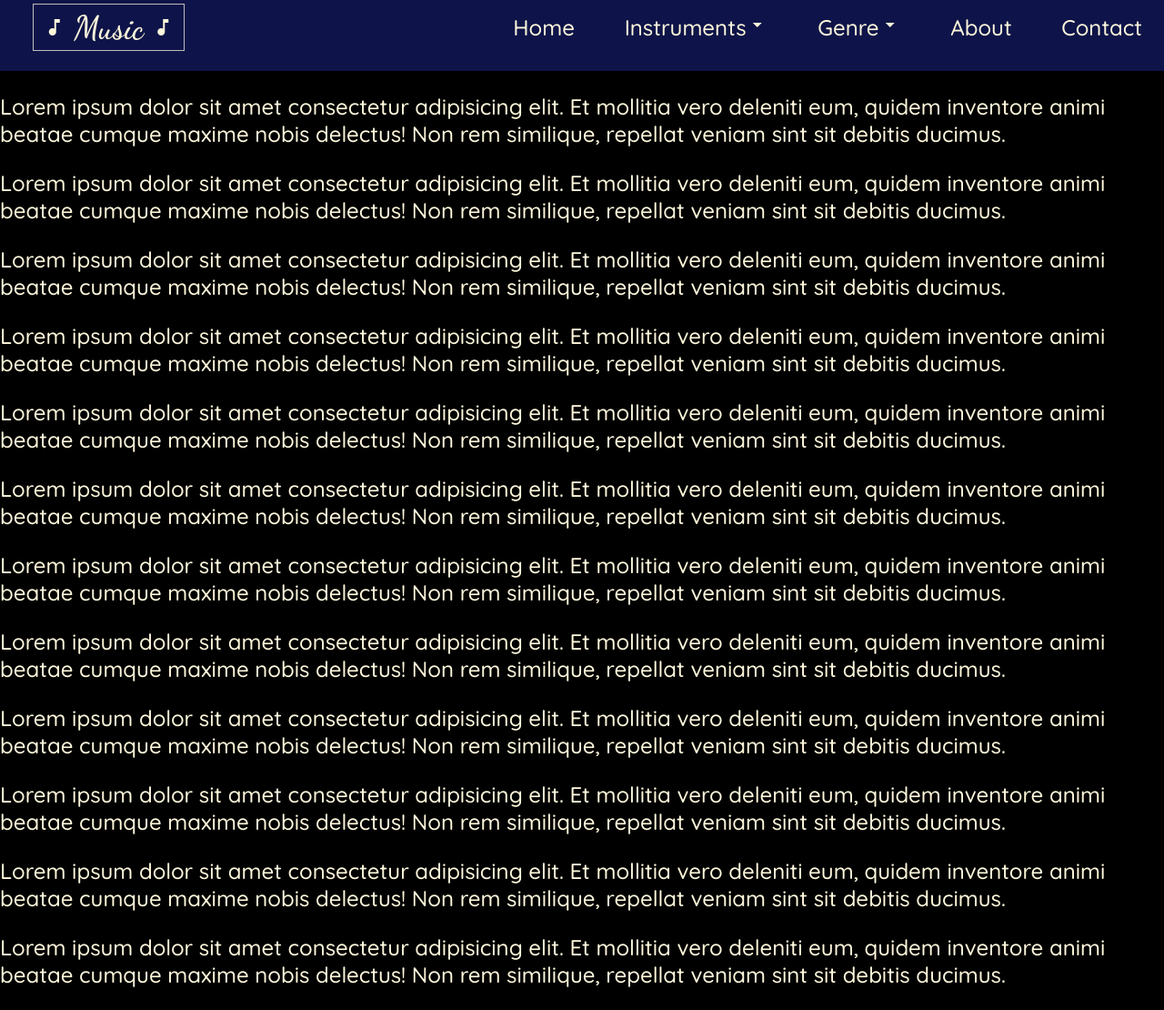
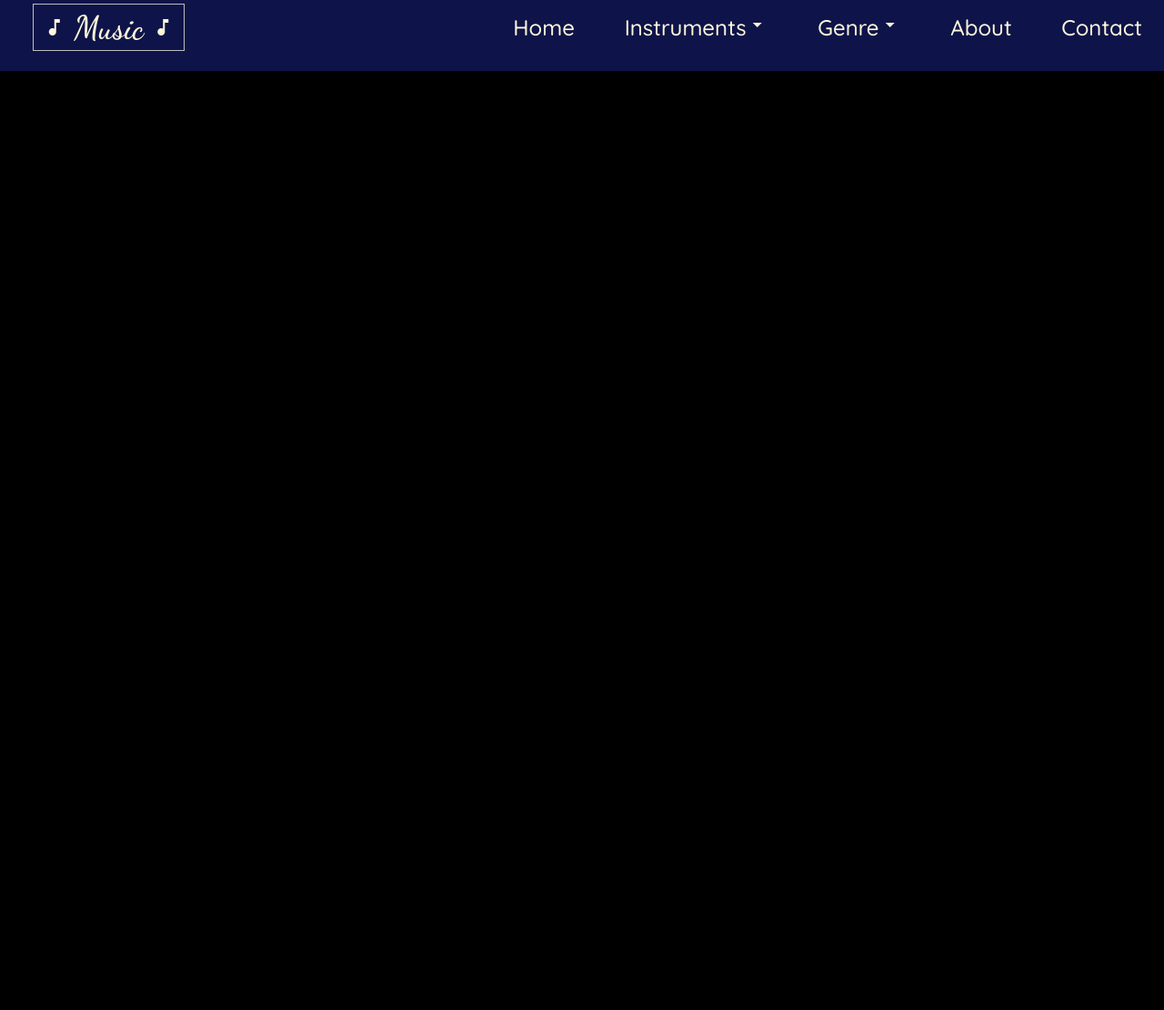
Before and after one commit to Rithish288/Navigation-bar, a plain HTML site: page index.html in a window 1280 px wide. Shown: the part 18-1128 px from the top of the page at 91% size. After the commit the page ends 800 px from the top, so only its background shows below. Drawn offline with Linux system fonts and the light colour scheme.

Commit message:
completed the project I guess

```diff
--- a/index.html
+++ b/index.html
@@ -54,68 +54,6 @@
       </ul>
       <button id="menu"><i class="material-icons">menu</i></button>
     </nav>
-    <main>
-      <p>
-        Lorem ipsum dolor sit amet consectetur adipisicing elit. Et mollitia
-        vero deleniti eum, quidem inventore animi beatae cumque maxime nobis
-        delectus! Non rem similique, repellat veniam sint sit debitis ducimus.
-      </p>
-      <p>
-        Lorem ipsum dolor sit amet consectetur adipisicing elit. Et mollitia
-        vero deleniti eum, quidem inventore animi beatae cumque maxime nobis
-        delectus! Non rem similique, repellat veniam sint sit debitis ducimus.
-      </p>
-      <p>
-        Lorem ipsum dolor sit amet consectetur adipisicing elit. Et mollitia
-        vero deleniti eum, quidem inventore animi beatae cumque maxime nobis
-        delectus! Non rem similique, repellat veniam sint sit debitis ducimus.
-      </p>
-      <p>
-        Lorem ipsum dolor sit amet consectetur adipisicing elit. Et mollitia
-        vero deleniti eum, quidem inventore animi beatae cumque maxime nobis
-        delectus! Non rem similique, repellat veniam sint sit debitis ducimus.
-      </p>
-      <p>
-        Lorem ipsum dolor sit amet consectetur adipisicing elit. Et mollitia
-        vero deleniti eum, quidem inventore animi beatae cumque maxime nobis
-        delectus! Non rem similique, repellat veniam sint sit debitis ducimus.
-      </p>
-      <p>
-        Lorem ipsum dolor sit amet consectetur adipisicing elit. Et mollitia
-        vero deleniti eum, quidem inventore animi beatae cumque maxime nobis
-        delectus! Non rem similique, repellat veniam sint sit debitis ducimus.
-      </p>
-      <p>
-        Lorem ipsum dolor sit amet consectetur adipisicing elit. Et mollitia
-        vero deleniti eum, quidem inventore animi beatae cumque maxime nobis
-        delectus! Non rem similique, repellat veniam sint sit debitis ducimus.
-      </p>
-      <p>
-        Lorem ipsum dolor sit amet consectetur adipisicing elit. Et mollitia
-        vero deleniti eum, quidem inventore animi beatae cumque maxime nobis
-        delectus! Non rem similique, repellat veniam sint sit debitis ducimus.
-      </p>
-      <p>
-        Lorem ipsum dolor sit amet consectetur adipisicing elit. Et mollitia
-        vero deleniti eum, quidem inventore animi beatae cumque maxime nobis
-        delectus! Non rem similique, repellat veniam sint sit debitis ducimus.
-      </p>
-      <p>
-        Lorem ipsum dolor sit amet consectetur adipisicing elit. Et mollitia
-        vero deleniti eum, quidem inventore animi beatae cumque maxime nobis
-        delectus! Non rem similique, repellat veniam sint sit debitis ducimus.
-      </p>
-      <p>
-        Lorem ipsum dolor sit amet consectetur adipisicing elit. Et mollitia
-        vero deleniti eum, quidem inventore animi beatae cumque maxime nobis
-        delectus! Non rem similique, repellat veniam sint sit debitis ducimus.
-      </p>
-      <p>
-        Lorem ipsum dolor sit amet consectetur adipisicing elit. Et mollitia
-        vero deleniti eum, quidem inventore animi beatae cumque maxime nobis
-        delectus! Non rem similique, repellat veniam sint sit debitis ducimus.
-      </p>
-    </main>
     <script src="script.js"></script>
   </body>
 </html>
--- a/script.js
+++ b/script.js
@@ -27,7 +27,7 @@ function active() {
     })
 }
 
-active()
+
 
 
 function mediaQuery() {
@@ -36,4 +36,5 @@ function mediaQuery() {
     }
 }
 
+active()
 mediaQuery()
```
